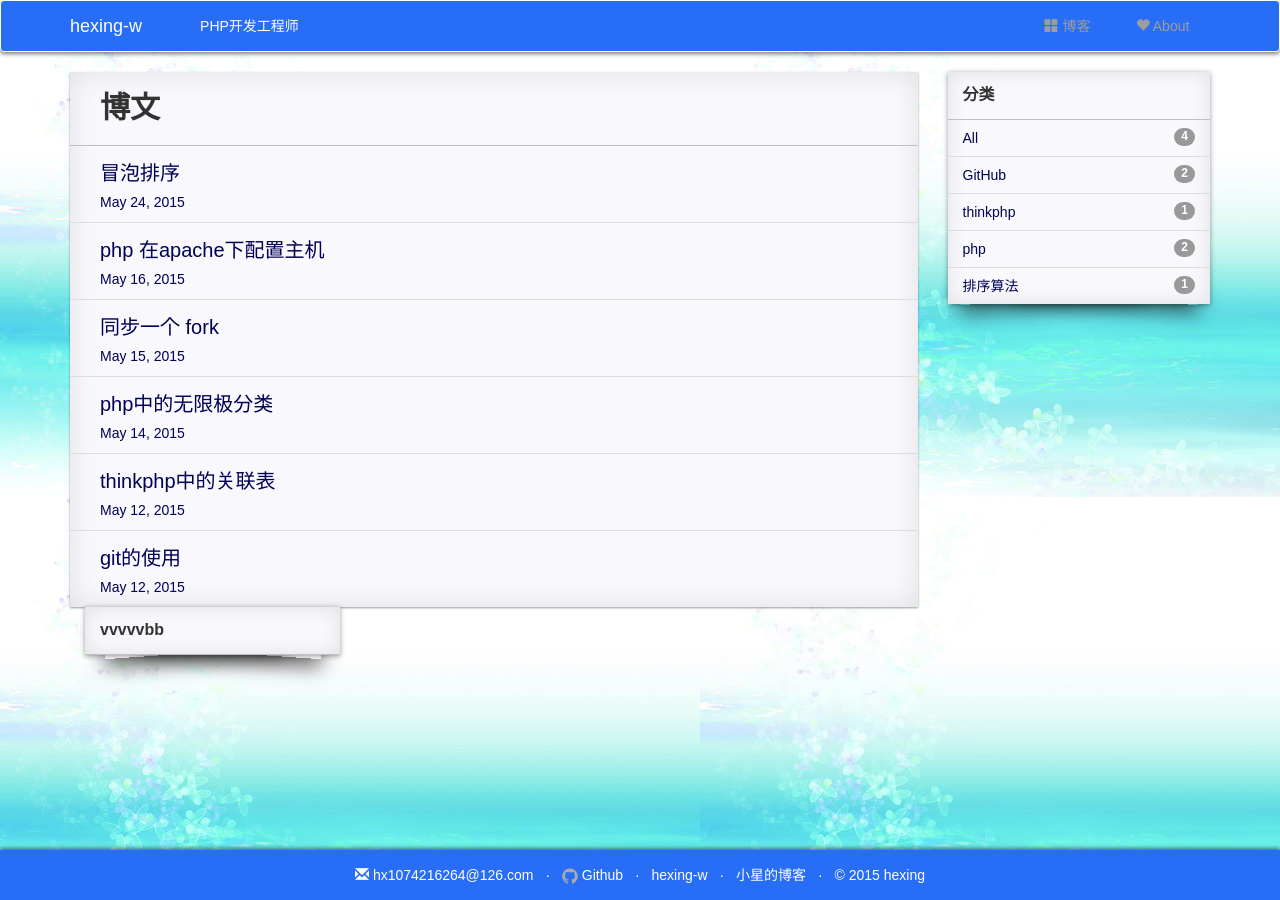
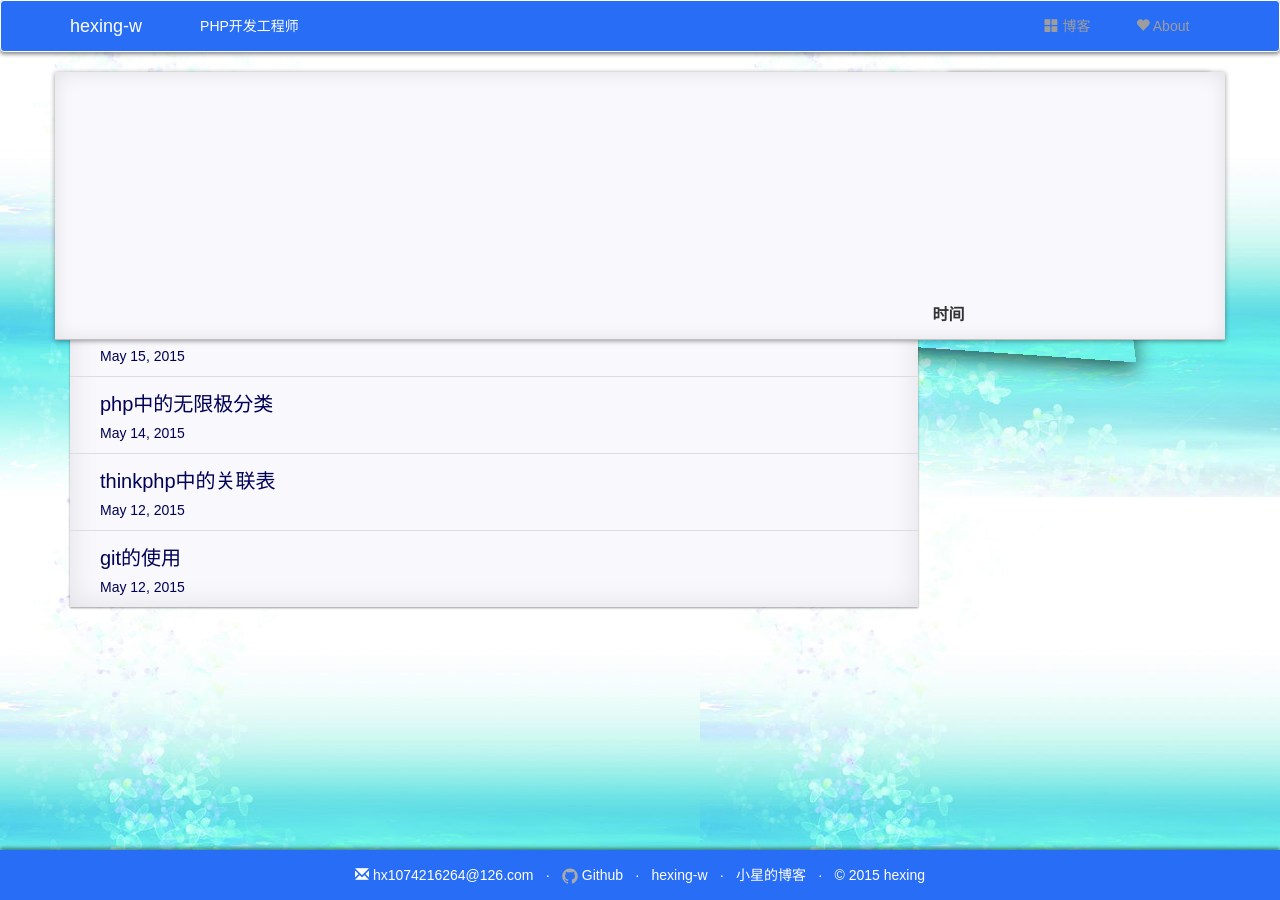
Before and after one commit to hexing-w/hexing-w.github.io, a Jekyll site: the page built from index.html, in a window 1280 px wide. Built offline with Jekyll 4.4.1, drawn with Linux system fonts in a browser that asks for light colours; nearby versions of some CDN libraries; comment, search, counter and statistics services are not loaded; a style sheet for code colours, icons or effects is not loaded.

Commit message:
Update index.html

```diff
--- a/index.html
+++ b/index.html
@@ -62,13 +62,10 @@
       {% endfor %}
     </div>
   </div>
-</div>
- <div class="col-sm-3">
-    <div class="shadow-corner-curl hidden-xs">
+  <div class="shadow-corner-curl hidden-xs">
       <div class="categories-list-header">
-       vvvvvbb
+      时间
       </div>
 
     </div>
-  </div>
 </div>
```
